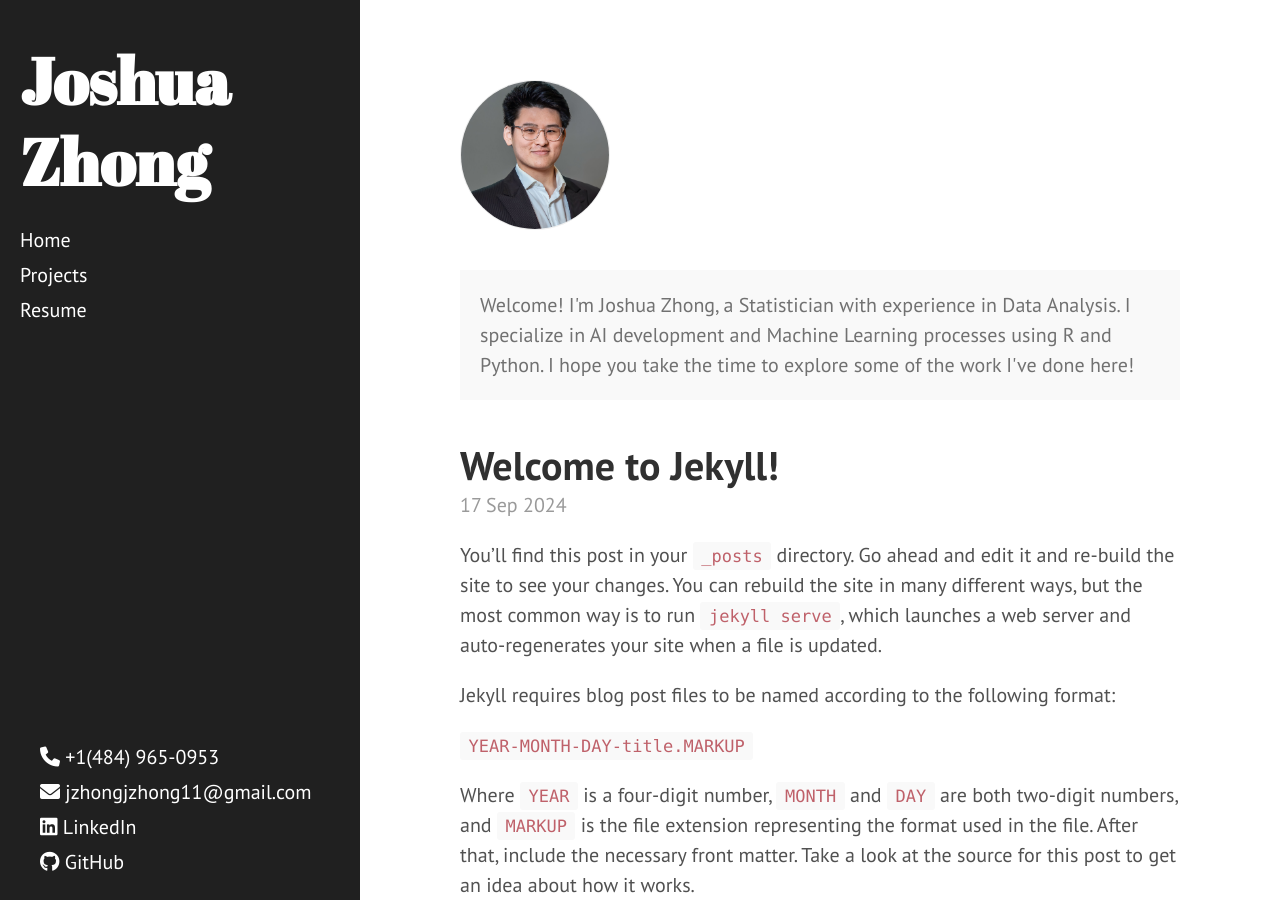
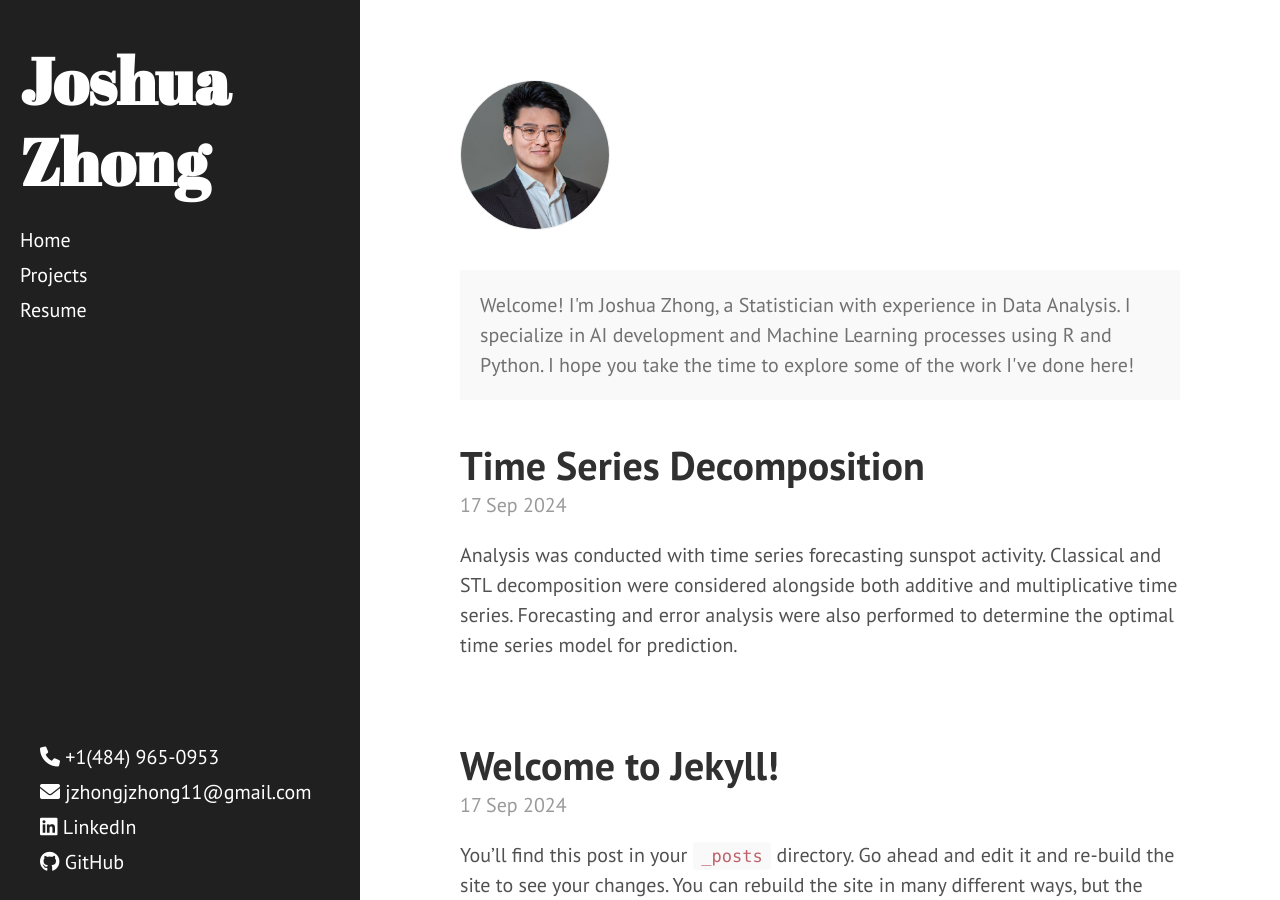
Before and after one commit to JZhong01/JZhong01.github.io, a Jekyll site: the page built from index.html, in a window 1280 px wide and 900 px high. Built offline with Jekyll 4.4.1, drawn with Linux system fonts in a browser that asks for light colours; the list of posts is cut into pages by our own code.

Commit message:
edit posts functionality

```diff
--- a/_posts/2024-09-17-welcome-to-jekyll.markdown
+++ b/_posts/2024-09-17-welcome-to-jekyll.markdown
@@ -2,7 +2,7 @@
 layout: post
 title:  "Welcome to Jekyll!"
 date:   2024-09-17 19:31:18 -0400
-categories: jekyll update
+categories: home-page
 ---
 You’ll find this post in your `_posts` directory. Go ahead and edit it and re-build the site to see your changes. You can rebuild the site in many different ways, but the most common way is to run `jekyll serve`, which launches a web server and auto-regenerates your site when a file is updated.
 
--- /dev/null
+++ b/_posts/2024-09-20-tsdecomp-sunspots.md
@@ -0,0 +1,8 @@
+---
+layout: post
+title:  "Time Series Decomposition"
+date:   2024-09-17 19:31:18 -0400
+categories: [home-page, time-series]
+---
+
+Analysis was conducted with time series forecasting sunspot activity. Classical and STL decomposition were considered alongside both additive and multiplicative time series. Forecasting and error analysis were also performed to determine the optimal time series model for prediction.
```
